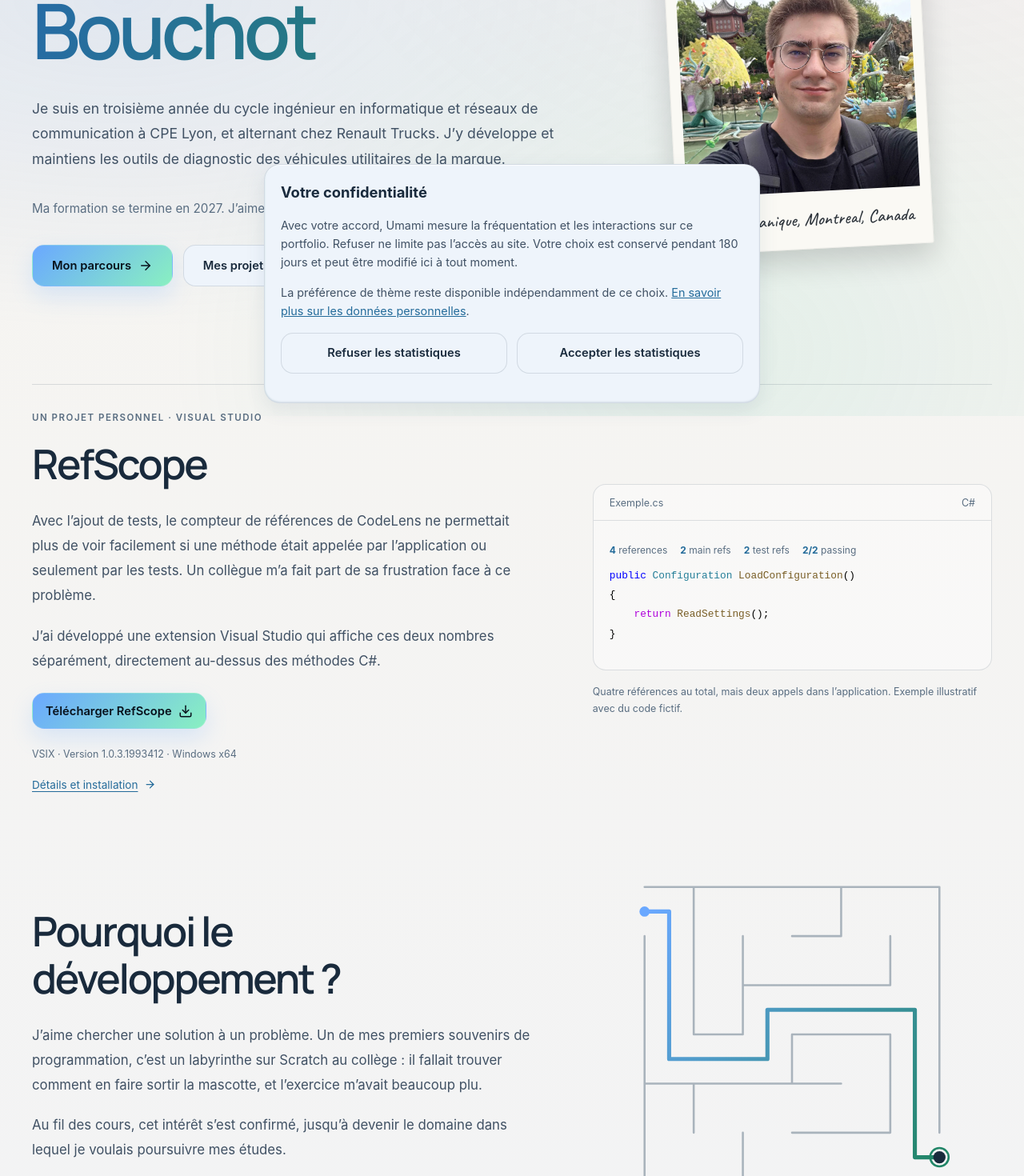
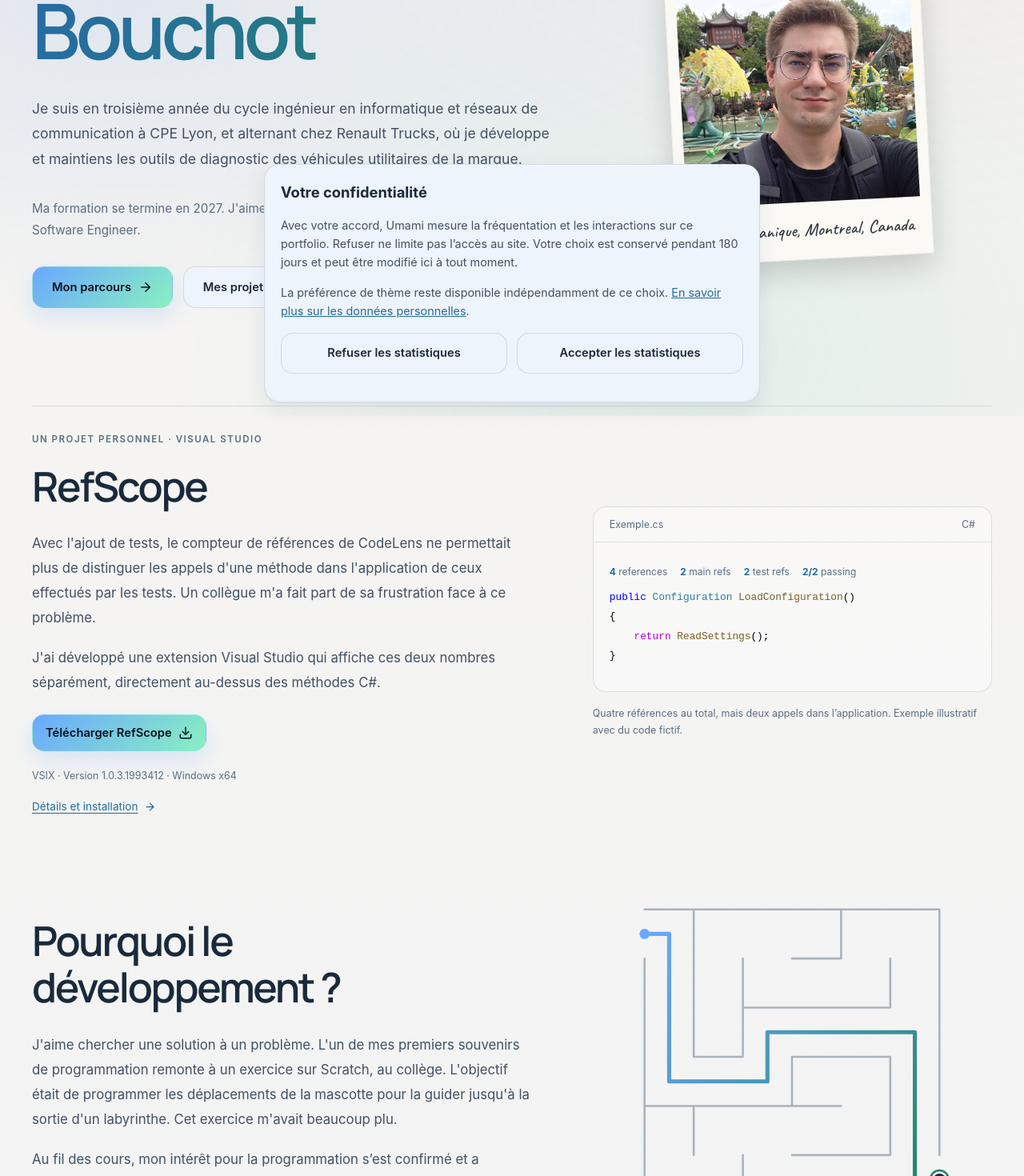
Before and after one commit to QuentinB21/Portfolio_website, a React (Vite) app: page / in a window 1280 px wide. Shown: the part 280-1750 px from the top of the page at 80% size. Built offline with nearby package versions, Linux system fonts and the light colour scheme; no server answers.

Commit message:
fix: correct French language errors and improve clarity in multiple components

```diff
--- a/src/components/SiteLayout.tsx
+++ b/src/components/SiteLayout.tsx
@@ -39,13 +39,13 @@ export function SiteLayout({
     <div className="app-shell" ref={shellRef}>
       <div className="ambient" aria-hidden="true" />
       <div className="page-shell">
-        <div className="site-brand" aria-label="Identite du site">
+        <div className="site-brand" aria-label="Identité du site">
           <button
             className="brand-button"
             data-liquid-glass
             onClick={() => onNavigate('/')}
             type="button"
-            aria-label="Retour a l'accueil"
+            aria-label="Retour à l'accueil"
           >
             <img className="brand-logo" src={logoMark} alt="Logo Quentin Bouchot" />
             <span className="brand-text">Quentin Bouchot</span>
--- a/src/data/content.tsx
+++ b/src/data/content.tsx
@@ -13,7 +13,7 @@ export const skills: Skill[] = [
 
 export const professionalProjects: ProfessionalProject[] = [
   {
-    title: 'Outils de diagnostic véhicules',
+    title: 'Outils de diagnostic des véhicules',
     description:
       "Développement et amélioration d'outils de diagnostic pour véhicules utilitaires Renault Trucks, dans un environnement .NET avec des enjeux de maintenabilité et de qualité logicielle.",
     stack: ['C#', '.NET', 'WPF', 'Blazor', 'Azure DevOps'],
@@ -23,7 +23,7 @@ export const professionalProjects: ProfessionalProject[] = [
   {
     title: 'Générateur de questionnaires sensoriels',
     description:
-      "Conception frontend d'une application web en Vue.js pour générer des questionnaires sensoriels à partir de templates éditables, avec un travail sur l'ergonomie et le Green IT.",
+      "Conception frontend d'une application web en Vue.js pour générer des questionnaires sensoriels à partir de modèles modifiables, avec un travail sur l'ergonomie et le Green IT.",
     stack: ['Vue.js', 'TypeScript', 'JavaScript', 'Bootstrap'],
     link: 'https://www.biosystemes.com/',
     status: 'Livré',
@@ -49,7 +49,7 @@ export const personalProjects: PersonalProject[] = [
   {
     title: 'TradeCopilot',
     description:
-      "Application dédiée au suivi patrimonial et à l'aide à la décision pour les investisseurs particuliers. Le portfolio l'expose simplement depuis le même domaine, sans fusionner son dépôt ni sa stack technique.",
+      "Application dédiée au suivi patrimonial et à l'aide à la décision pour les investisseurs particuliers. Elle est accessible depuis le domaine du portfolio, tout en conservant son propre dépôt et ses technologies.",
     stack: ['React', 'ASP.NET Core', 'PostgreSQL', 'Keycloak', 'Docker Compose'],
     href: '/projets/TradeCopilot/',
     repoUrl: 'https://github.com/QuentinB21/TradeCopilot',
@@ -109,7 +109,7 @@ export const timelineItems: TimelineItem[] = [
     periodStart: '2023-09',
     periodEnd: '2024-08',
     detail:
-      "Développement frontend d'une application web from scratch en Vue.js pour générer des questionnaires sensoriels depuis des templates éditables.",
+      "Conception et développement frontend d'une application web en Vue.js pour générer des questionnaires sensoriels à partir de modèles pré-configurés.",
   },
   {
     kind: 'education',
--- a/src/hooks/useCvContent.ts
+++ b/src/hooks/useCvContent.ts
@@ -21,7 +21,7 @@ export function useCvContent({ cvMarkdownUrl }: UseCvContentParams) {
         }
       } catch {
         if (!cancelled) {
-          setCvError("Le CV n'a pas pu etre charge depuis GitHub.")
+          setCvError("Le CV n'a pas pu être chargé depuis GitHub.")
         }
       } finally {
         if (!cancelled) {
--- a/src/pages/CareerPage.tsx
+++ b/src/pages/CareerPage.tsx
@@ -30,15 +30,14 @@ export function CareerPage() {
           </div>
         }
       >
-        Du développement d'interfaces aux outils de diagnostic : un parcours
-        guidé par le produit, la fiabilité et l'envie de comprendre comment les
-        choses fonctionnent.
+        Du développement d'interfaces aux outils de diagnostic, mes expériences
+        m'ont permis d'aborder plusieurs aspects du développement logiciel.
       </PageIntro>
 
       <section className="stacked-section">
         <SectionHeader
           title="Expériences mises en avant"
-          subtitle="Deux contextes concrets qui montrent à la fois le développement logiciel, l'ergonomie et les enjeux de qualité."
+          subtitle="Deux expériences qui associent développement logiciel, ergonomie et qualité."
         />
         <div className="project-stack">
           {professionalProjects.map((project) => (
@@ -74,7 +73,7 @@ export function CareerPage() {
       <section className="stacked-section career-skills">
         <SectionHeader
           title="Compétences"
-          subtitle="Les outils et domaines que j'utilise aujourd'hui le plus dans un contexte logiciel professionnel."
+          subtitle="Les technologies et domaines que j'utilise dans mon travail."
         />
         <SkillsList />
       </section>
--- a/src/pages/OverviewPage.tsx
+++ b/src/pages/OverviewPage.tsx
@@ -17,13 +17,13 @@ export function OverviewPage({ onNavigate }: OverviewPageProps) {
             <span className="personal-name">Quentin Bouchot</span>
           </h1>
           <p className="hero-copy">
-            Je suis en troisième année du cycle ingénieur en informatique et réseaux
-            de communication à CPE Lyon, et alternant chez Renault Trucks.
-            J’y développe et maintiens les outils de diagnostic des véhicules
+            Je suis en troisième année du cycle ingénieur en informatique et
+            réseaux de communication à CPE Lyon, et alternant chez Renault Trucks,
+            où je développe et maintiens les outils de diagnostic des véhicules
             utilitaires de la marque.
           </p>
           <p className="personal-next-step">
-            Ma formation se termine en 2027. J’aimerais ensuite continuer comme
+            Ma formation se termine en 2027. J'aimerais ensuite poursuivre mon parcours en tant que
             Software Engineer.
           </p>
           <div className="hero-actions">
@@ -46,13 +46,13 @@ export function OverviewPage({ onNavigate }: OverviewPageProps) {
           <span className="section-kicker">Un projet personnel · Visual Studio</span>
           <h2 id="refscope-title">RefScope</h2>
           <p>
-            Avec l’ajout de tests, le compteur de références de CodeLens ne
-            permettait plus de voir facilement si une méthode était appelée
-            par l’application ou seulement par les tests. Un collègue m’a
+            Avec l'ajout de tests, le compteur de références de CodeLens ne
+            permettait plus de distinguer les appels d'une méthode dans
+            l'application de ceux effectués par les tests. Un collègue m'a
             fait part de sa frustration face à ce problème.
           </p>
           <p>
-            J’ai développé une extension Visual Studio qui affiche ces deux
+            J'ai développé une extension Visual Studio qui affiche ces deux
             nombres séparément, directement au-dessus des méthodes C#.
           </p>
           <a className="primary-button refscope-download" href={refScopeRelease.href} download>
@@ -72,14 +72,15 @@ export function OverviewPage({ onNavigate }: OverviewPageProps) {
         <div className="personal-copy">
           <h2 id="scratch-story-title">Pourquoi le développement ?</h2>
           <p>
-            J’aime chercher une solution à un problème. Un de mes premiers
-            souvenirs de programmation, c’est un labyrinthe sur Scratch au
-            collège : il fallait trouver comment en faire sortir la mascotte,
-            et l’exercice m’avait beaucoup plu.
+            J'aime chercher une solution à un problème. L'un de mes premiers
+            souvenirs de programmation remonte à un exercice sur Scratch, au
+            collège. L'objectif était de programmer les déplacements de la
+            mascotte pour la guider jusqu'à la sortie d'un labyrinthe.
+            Cet exercice m'avait beaucoup plu.
           </p>
           <p>
-            Au fil des cours, cet intérêt s’est confirmé, jusqu’à devenir
-            le domaine dans lequel je voulais poursuivre mes études.
+            Au fil des cours, mon intérêt pour la programmation s’est confirmé
+            et a progressivement orienté mon choix d’études.
           </p>
         </div>
         <ScratchMaze />
--- a/src/pages/ProjectsPage.tsx
+++ b/src/pages/ProjectsPage.tsx
@@ -51,7 +51,7 @@ export function ProjectsPage() {
                 {project.note ? <p className="project-note">{project.note}</p> : <span />}
                 {project.repoUrl ? (
                   <a className="project-repo-link" href={project.repoUrl} rel="noreferrer" target="_blank">
-                    Accéder au repo <FiGithub size={15} />
+                    Accéder  le dépôt <FiGithub size={15} />
                   </a>
                 ) : null}
               </div>
```
